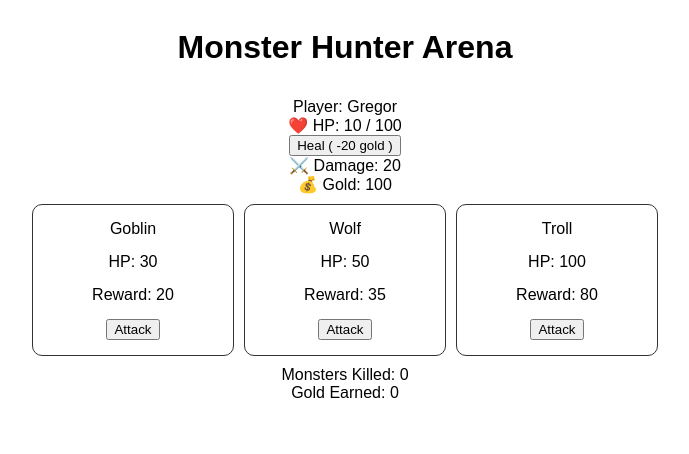
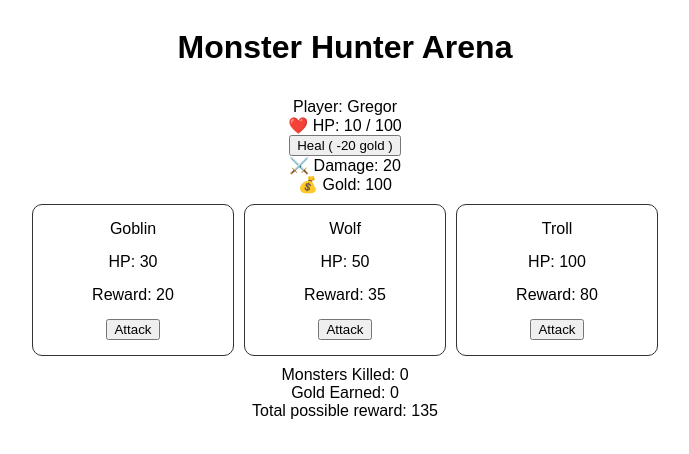
Before and after one commit to gCode2/react-basics, a React (Vite) app: page / in a window 1280 px wide. Shown: the top 454 px of the page, without its empty margins (295-984 px from the left). Built offline with nearby package versions, Linux system fonts and the light colour scheme.

Commit message:
feat: add total possible rewards

```diff
--- a/src/App.tsx
+++ b/src/App.tsx
@@ -47,7 +47,14 @@ function App() {
       return
     }
     setPlayer({...player, hp: (player.hp + 20) > player.maxHP ? player.maxHP : (player.hp + 20), gold: player.gold-20})
-
+  }
+  function calculateTotalPossibleRewards(){
+    return monsters.reduce((acc, item)=>{
+      if(item.hp > 0){
+        return acc + item.reward
+      }
+      return acc;
+    }, 0)
   }
   return(
     // <FirstReminder/>
@@ -66,9 +73,8 @@ function App() {
         <MonsterArena monstersList={monsters} attackMonsterHandler={handleAttackMonster}/>
       </div>
       <div className="gameSummaryHolder">
-        <GameSummary monstersDefeated={monstersDefeated}/>
+        <GameSummary monstersDefeated={monstersDefeated} calculateRewards={calculateTotalPossibleRewards}/>
       </div>
-
     </div>
     </>
   )
--- a/src/components/FifthReminder/GameSummary/GameSummary.tsx
+++ b/src/components/FifthReminder/GameSummary/GameSummary.tsx
@@ -1,4 +1,4 @@
-function GameSummary({monstersDefeated}){
+function GameSummary({monstersDefeated, calculateRewards}){
 
     function calculateMoneyEarned(){
         let moneyEarned = 0;
@@ -13,6 +13,7 @@ function GameSummary({monstersDefeated}){
             <div className="gameSummary">
                 <div>Monsters Killed: {monstersDefeated.length}</div>
                 <div>Gold Earned: {calculateMoneyEarned()}</div>
+                <div>Total possible reward: {calculateRewards()}</div>
             </div>
         </>
     )
```
